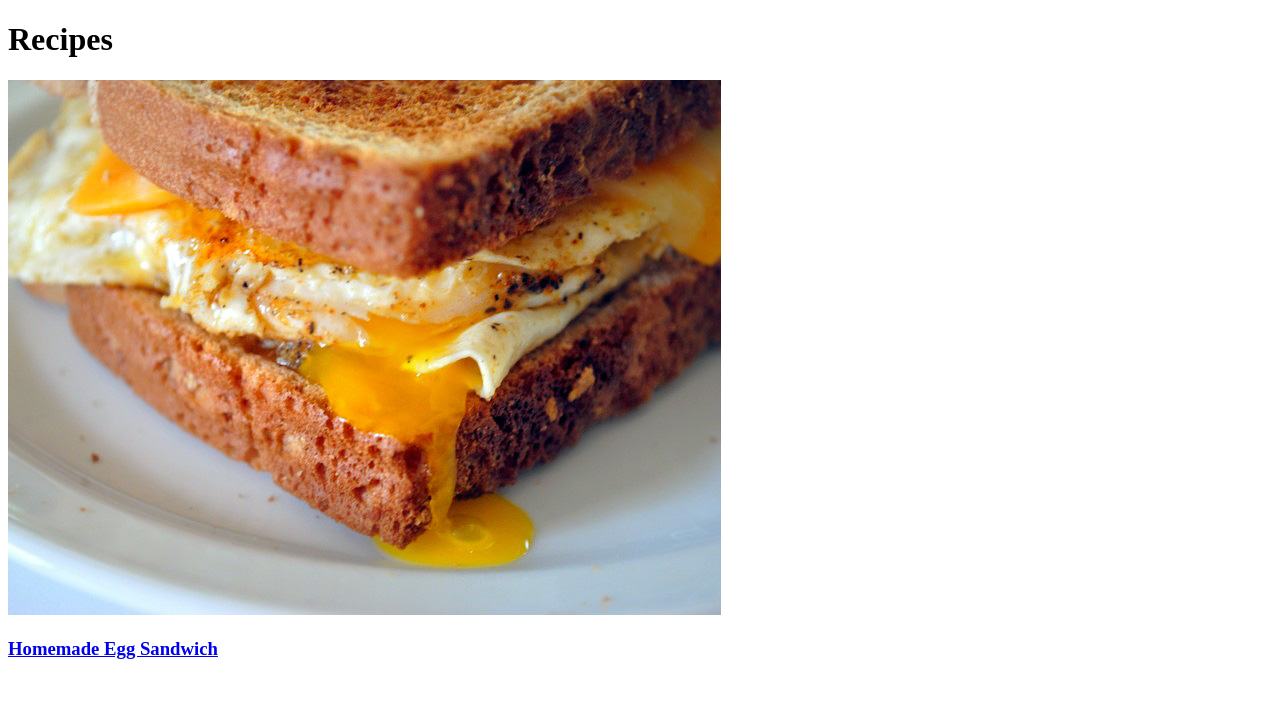
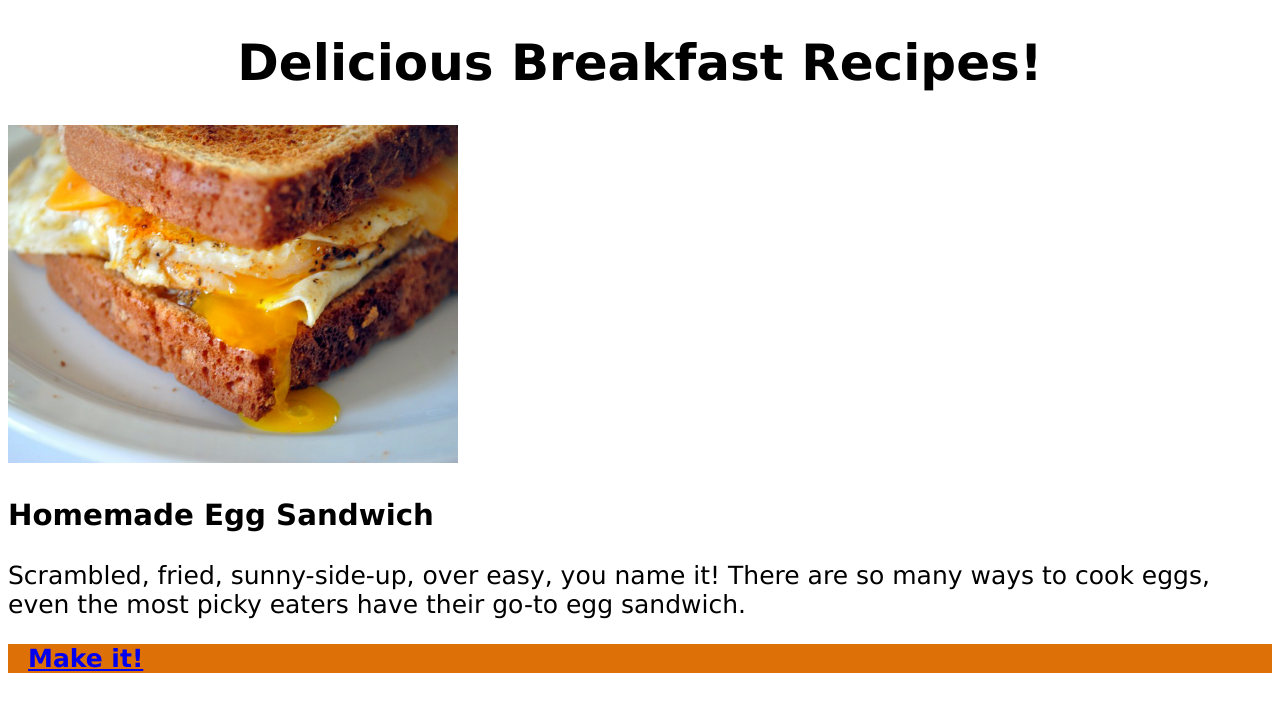
Before and after one commit to spencerlogin/TOP-Recipe-Project, a plain HTML site: page index.html in a window 1280 px wide. Drawn offline with Linux system fonts and the light colour scheme.

Commit message:
Add external css for entire website
I also added a description below the picture and title for homemade egg
sandwich on the main webpage. I tried to add a button to link to the
webpage for the egg sandwich, but I don't know how yet. I then tried to
improvise with a div and margins to make a link look like a button, but
that hasn't worked out yet either.

```diff
--- a/index.html
+++ b/index.html
@@ -1,13 +1,16 @@
 <!DOCTYPE html>
 <html lang="en">
     <head>
+        <title>Delicious Breakfast Recipes</title>
         <meta charset="UTF-8">
+        <link rel="stylesheet" href="styles.css">
     </head>
     <body>
-        <h1><strong>Recipes</strong></h1>
-        <img src="media/perfect-fried-egg-sandwich.jpg" alt="fried egg sandwich">
-        <a href="recipes/homemade-egg-sandwich.html"><h3>Homemade Egg Sandwich</h3></a>
-
+        <h1 class="title">Delicious Breakfast Recipes!</h1>
+        <img class="recipe-image" src="media/perfect-fried-egg-sandwich.jpg" alt="fried egg sandwich">
+        <h3>Homemade Egg Sandwich</h3>
+        <p>Scrambled, fried, sunny-side-up, over easy, you name it! There are so many ways to cook eggs, even the most picky eaters have their go-to egg sandwich.</p>
+        <div style="background-color: rgb(222, 112, 8); inset:20px;"><a href="recipes/homemade-egg-sandwich.html">Make it!</a></div>
         <!--
         <img src="" alt="">
         <a href="recipes/.html"><h3></h3></a>
--- /dev/null
+++ b/styles.css
@@ -0,0 +1,23 @@
+html {
+    font-family:'Verdana', 'Geneva', 'Tahoma', sans-serif;
+    font-size: 25px;
+}
+
+h1 {
+    text-align: center;
+    font-weight: bold;
+    font-size: 50px;
+}
+
+.recipe-image {
+    width: 450px;
+    height: auto;
+}
+
+a {
+    font-weight: bold;
+    font-size: 25px;
+    width: fit-content;
+    height: 60px;
+    margin: 20px;
+}
```
Also changed, not shown: recipes/homemade-egg-sandwich.html (+10 -0 lines).
